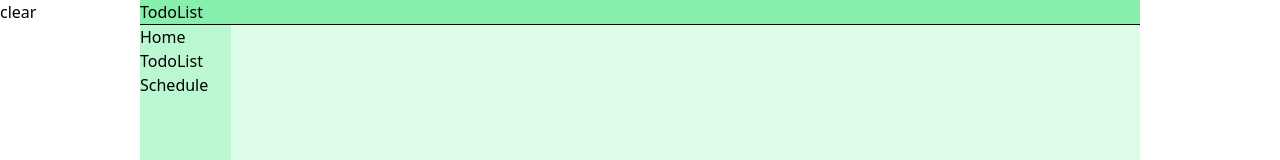
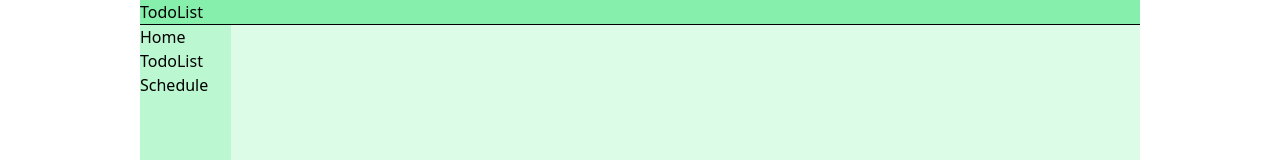
Before and after one commit to nagatani-ay/vuejs-typescript-script-setup-, a Vue app: page / in a window 1280 px wide. Shown: the top 160 px of the page. Built offline with nearby package versions, Linux system fonts and the light colour scheme.

Commit message:
3 files modified

```diff
--- a/src/App.vue
+++ b/src/App.vue
@@ -6,8 +6,6 @@ import { ref, onMounted, watch } from 'vue';
 </script>
 
 <template>
-  <button @click="localStorage.removeItem('todolist')">clear</button>
-
   <router-view></router-view>
 </template>
 
--- a/src/components/Schedule/ScheduleItem.vue
+++ b/src/components/Schedule/ScheduleItem.vue
@@ -12,6 +12,7 @@ const props = defineProps<{ calanderTodo: Todo }>();
 const isOpen = ref(false);
 const tempText = ref(props.calanderTodo.text);
 const tempDeadline = ref(toStringDeadline(props.calanderTodo.deadline));
+
 function toggleMenu() {
   isOpen.value = !isOpen.value;
 }
@@ -34,7 +35,9 @@ function onEdit() {
       <custom-button @click="toggleMenu()">×</custom-button>
       <text-input class="text_input" v-model="tempText"></text-input>
       <date-input class="date_input" v-model="tempDeadline"></date-input>
-      <custom-button class="confirm_button" @click="onEdit()">完了</custom-button>
+      <custom-button class="confirm_button" @click="onEdit()"
+        >完了</custom-button
+      >
     </div>
   </div>
 </template>
```
Also changed, not shown: 1 other file (tests, documents, lock files or other folders).
